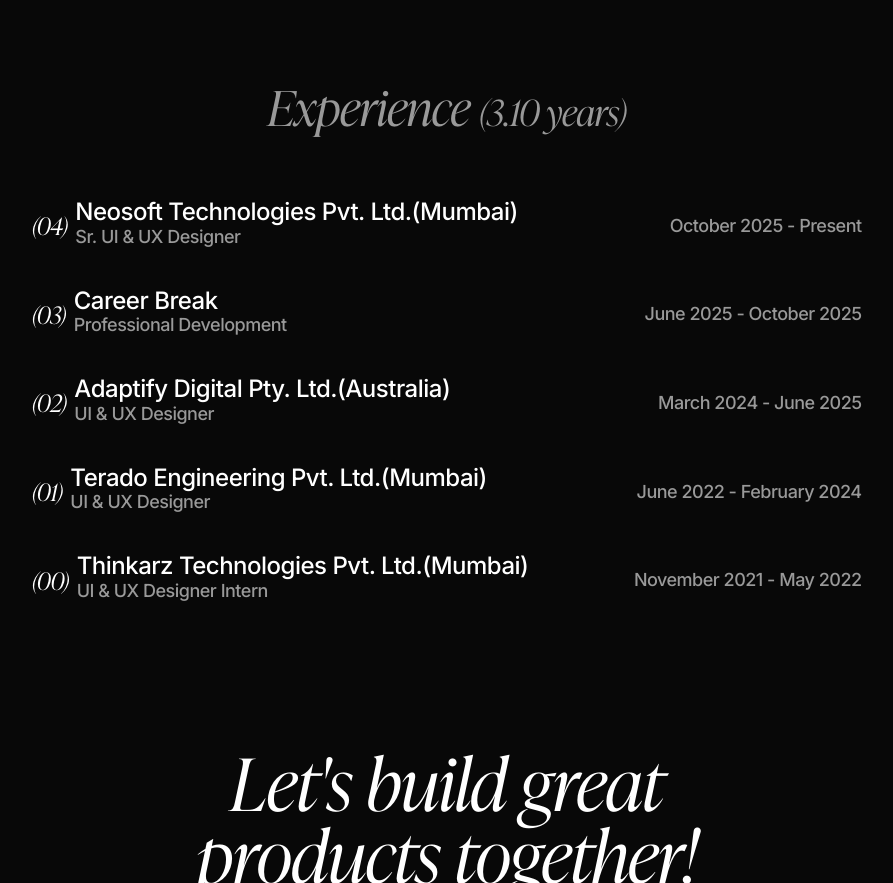
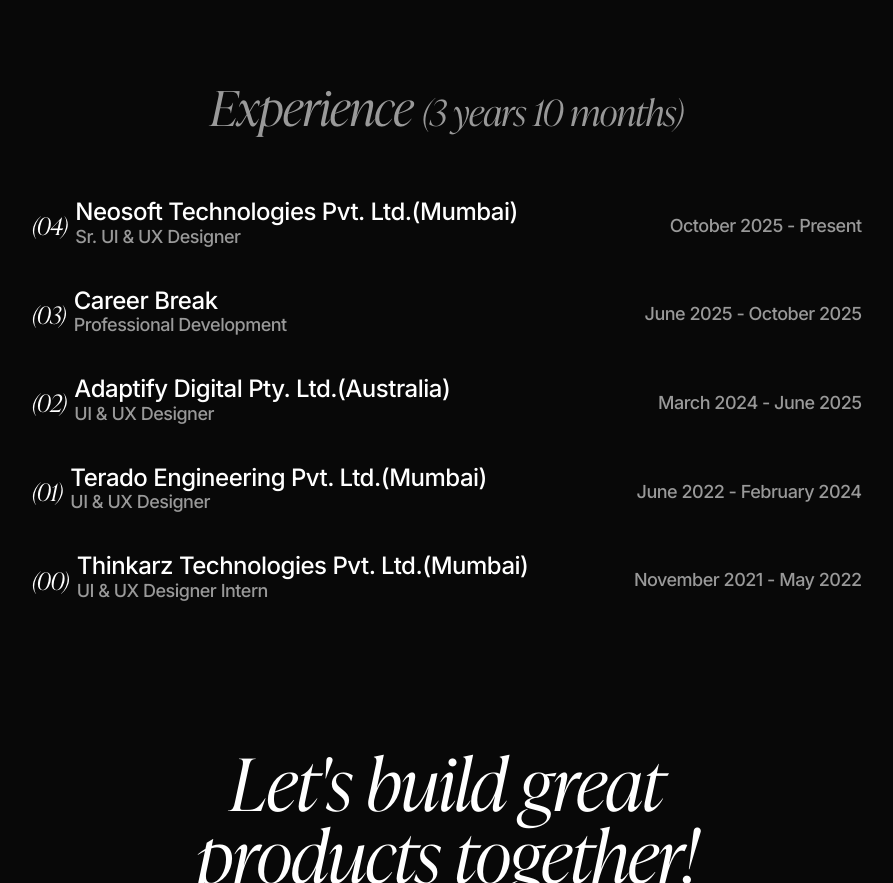
Before and after one commit to andrew-0210/portfolio-0.1, a Next.js app: page / in a window 1280 px wide. Shown: the part 4880-5763 px from the top of the page, without its empty margins (193-1086 px from the left). Built offline with nearby package versions, Linux system fonts and the light colour scheme.

Commit message:
Refactor Experience component to use state for duration

```diff
--- a/src/components/section/Experience.tsx
+++ b/src/components/section/Experience.tsx
@@ -1,7 +1,16 @@
+"use client";
+
+import { useEffect, useState } from "react";
 import { companyList } from "@/constants/data";
 
 export default function Experience() {
- const startDate = new Date(2021, 10);
+  const [experience, setExperience] = useState({
+    years: 0,
+    months: 0,
+  });
+
+  useEffect(() => {
+    const startDate = new Date(2021, 10); // November 2021
     const today = new Date();
 
     let years = today.getFullYear() - startDate.getFullYear();
@@ -12,25 +21,30 @@
       months += 12;
     }
 
+    setExperience({ years, months });
+  }, []);
+
   return (
     <section className="container py-[4.385rem] px-[1.125rem]">
       <h2 className="font-display text-center text-[2rem] md:text-[3rem] text-[#999999]">
         Experience{" "}
-				<span className="text-[1.5rem] md:text-[2.25rem] ">
-					({years}.{months}{" "}years)
+        <span className="text-[1.5rem] md:text-[2.25rem]">
+          ({experience.years} years {experience.months} months)
         </span>
       </h2>
+
       <div className="md:grid md:grid-cols-12">
         <div className="flex mt-[1.875rem] md:mt-[3.75rem] gap-[2.5rem] flex-col-reverse md:col-span-8 md:col-start-3 ">
           {companyList.map((skill, i) => (
             <div
-							className=" flex justify-between items-center gap-[1rem]"
-							key={i}>
+              className="flex justify-between items-center gap-[1rem]"
+              key={i}
+            >
               <div className="flex items-center gap-[0.5rem] flex-1/4">
                 <span className="font-display text-[1.25rem] md:text-[1.5rem]">
                   ({i <= 9 ? "0" + i : i})
                 </span>
-								<div className="">
+                <div>
                   <p className="text-[1rem] md:text-[1.5rem] leading-[21.6px] font-medium tracking-[-0.8]">
                     {skill.company}
                   </p>
```
Lines whose indentation alone changed are shown as unchanged.
